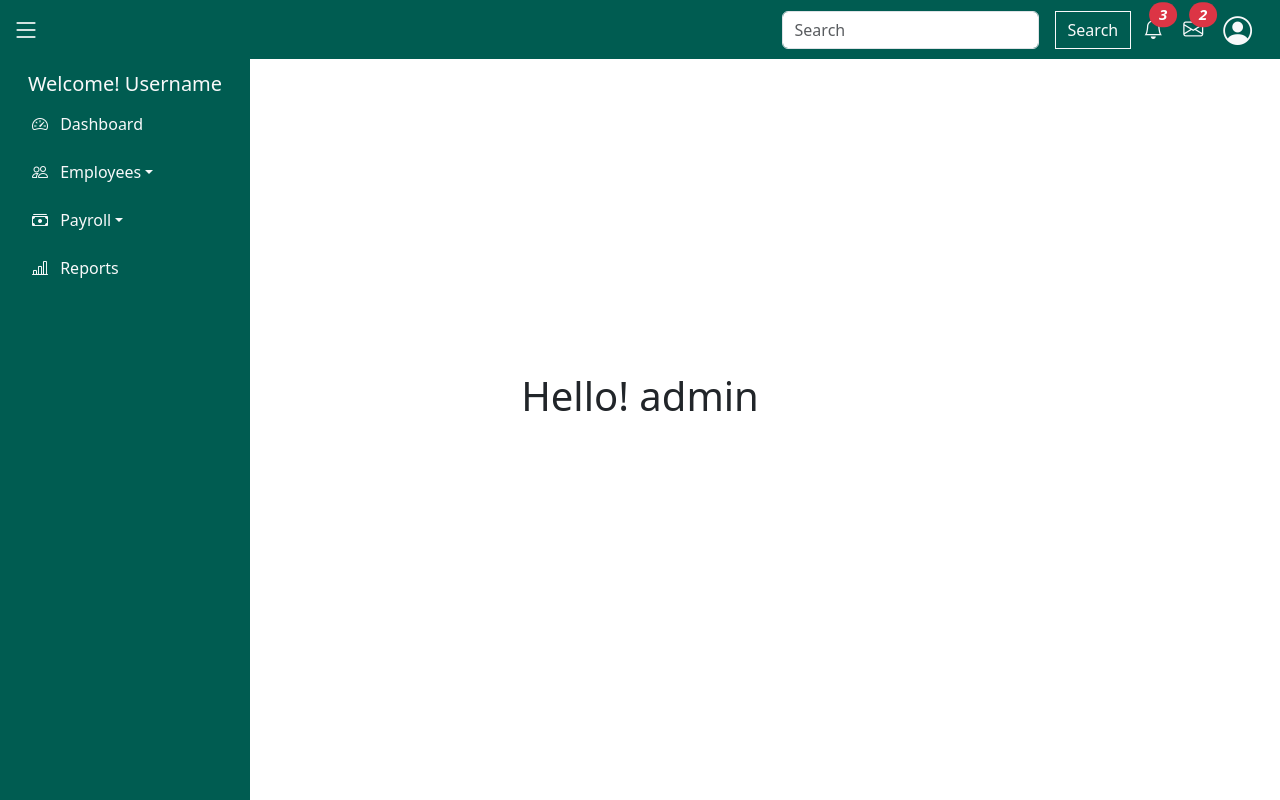
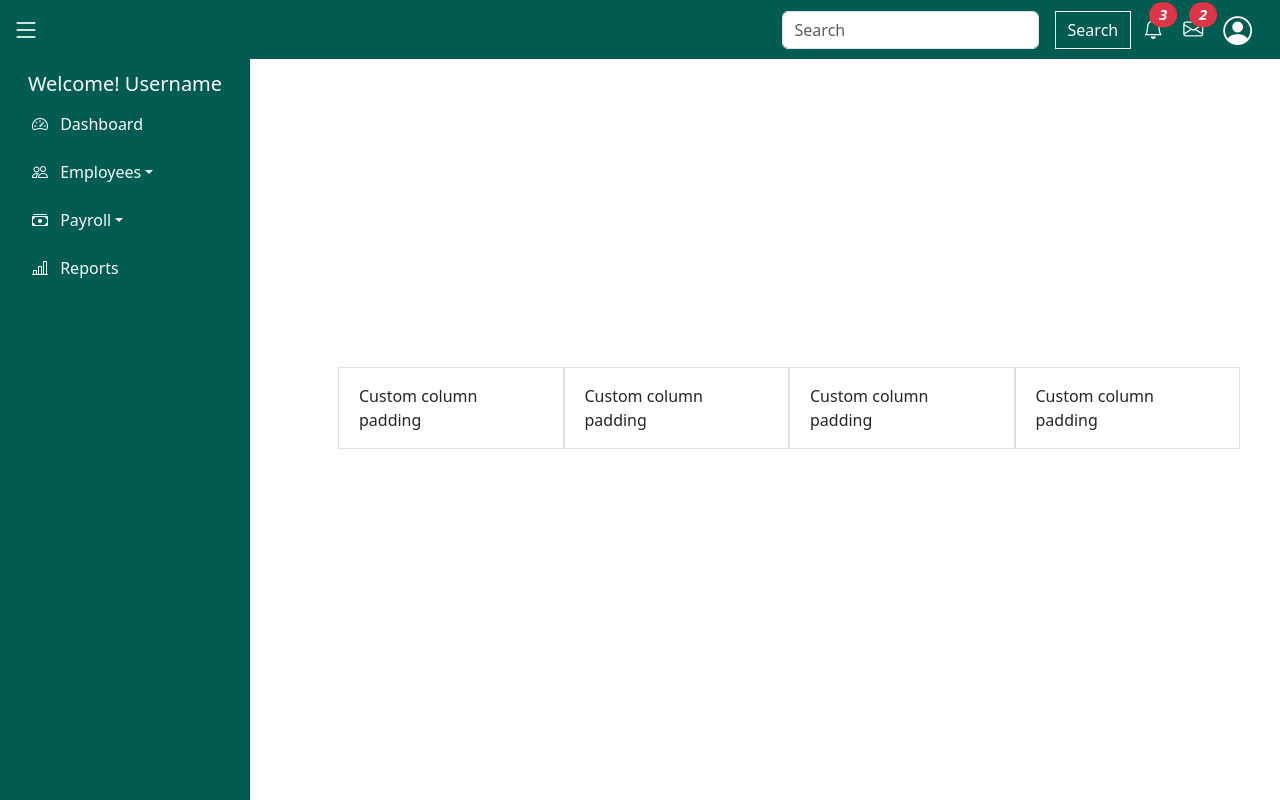
Before and after one commit to ankitsrajput/hrms, a React (Vite) app: page /admin in a window 1280 px wide. Built offline with nearby package versions, Linux system fonts and the light colour scheme.

Commit message:
dashboard update

```diff
--- a/src/Components/Admin/Admin.jsx
+++ b/src/Components/Admin/Admin.jsx
@@ -10,8 +10,28 @@ const Admin = () => {
     return (
         <>
             <Navbar />
-            <Sidebar/>
-            <h1>Hello! admin</h1>
+            <Sidebar />
+            <div className="d-flex pt-3">
+                <div className="flex-grow-1 p-4" style={{ marginLeft: "250px" }}></div>
+                <div class="container">
+                    <div class="row gx-2">
+                        <div class="col border">
+                            <div class="p-3">Custom column padding</div>
+                        </div>
+                        <div class="col border">
+                            <div class="p-3">Custom column padding</div>
+                        </div>
+                        <div class="col border">
+                            <div class="p-3">Custom column padding</div>
+                        </div>
+                        <div class="col border">
+                            <div class="p-3">Custom column padding</div>
+                        </div>
+                    </div>
+                </div>
+            </div>
+
+
         </>
     );
 };
```
